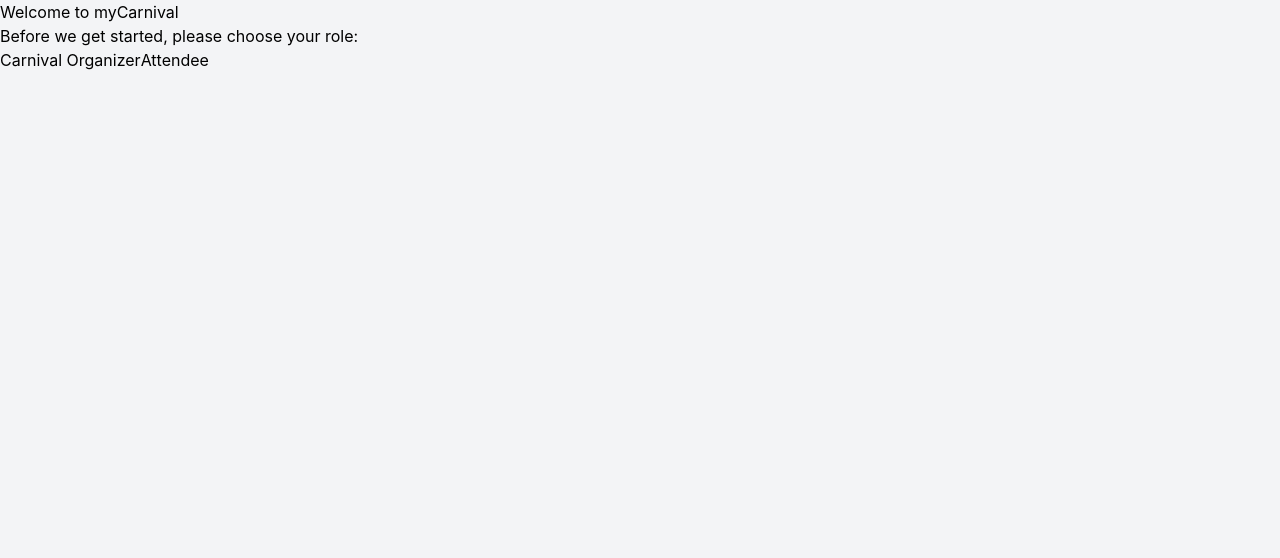
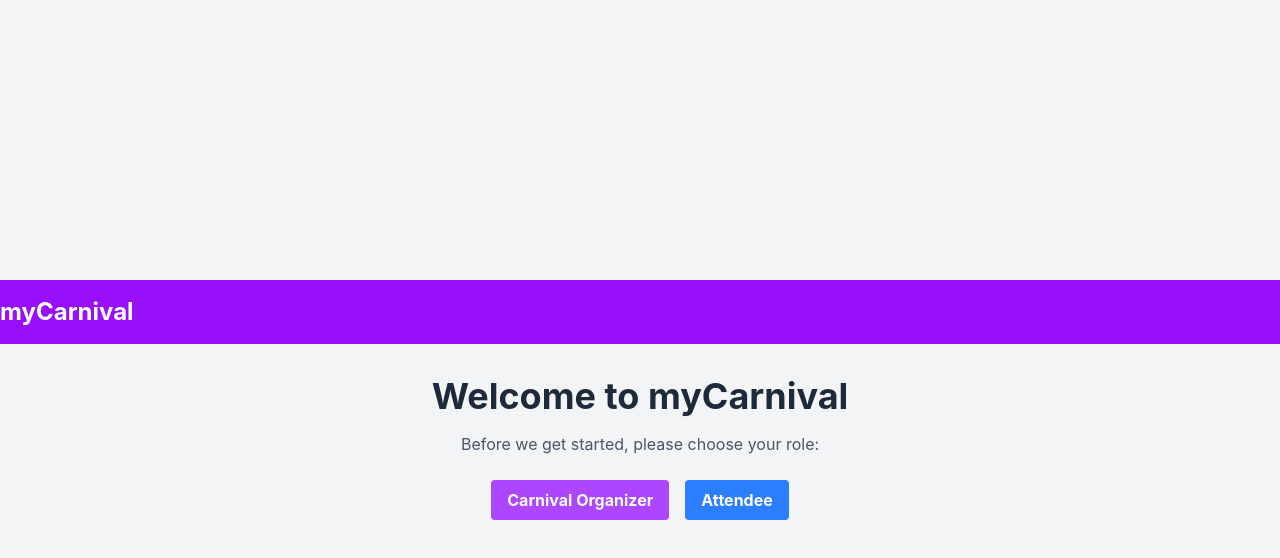
Before and after one commit to wavrusawi-tech/mycarnival, a React (Vite) app in the folder mycarnival-frontend/: page / in a window 1280 px wide. Shown: the top 558 px of the page. Built offline with nearby package versions, Linux system fonts and the light colour scheme.

Commit message:
Updated index file

```diff
--- a/mycarnival-frontend/src/pages/WelcomePage.jsx
+++ b/mycarnival-frontend/src/pages/WelcomePage.jsx
@@ -2,11 +2,16 @@ import React from 'react';
 
 const WelcomePage = () => {
   return (
-    <div>
-      <h1>Welcome to myCarnival</h1>
-      <p>Before we get started, please choose your role:</p>
-      <button>Carnival Organizer</button>
-      <button>Attendee</button>
+    <div class="bg-gray-100 min-h-screen flex flex-col items-center justify-center">
+        <header class="w-full bg-purple-600 text-white py-4 mb-8">
+            <h1 class="text-2xl font-bold">myCarnival</h1>
+        </header>
+      <h1 class="text-4xl font-bold text-gray-800 mb-4">Welcome to myCarnival</h1>
+      <p class="text-gray-600 mb-6">Before we get started, please choose your role:</p>
+      <div class="flex gap-4">
+        <button class="bg-purple-500 hover:bg-purple-600 text-white font-bold py-2 px-4 rounded">Carnival Organizer</button>
+        <button class="bg-blue-500 hover:bg-blue-600 text-white font-bold py-2 px-4 rounded">Attendee</button>
+      </div>
     </div>
   );
 };
```
